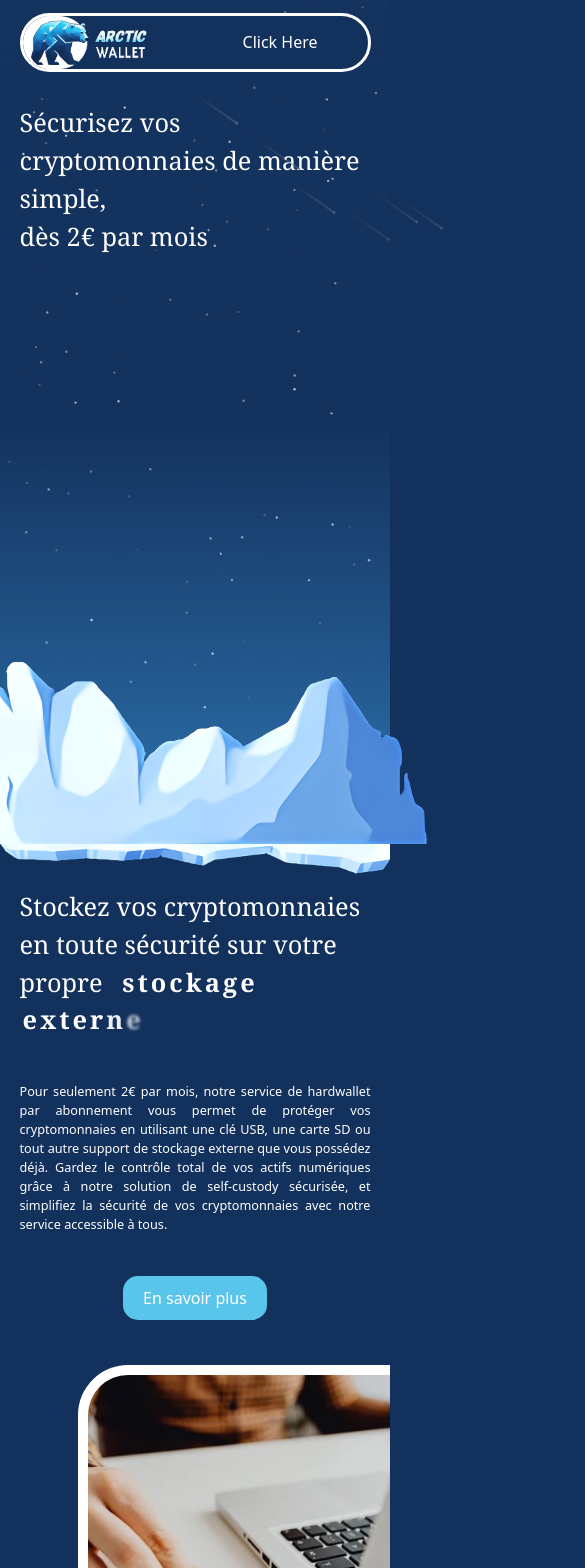
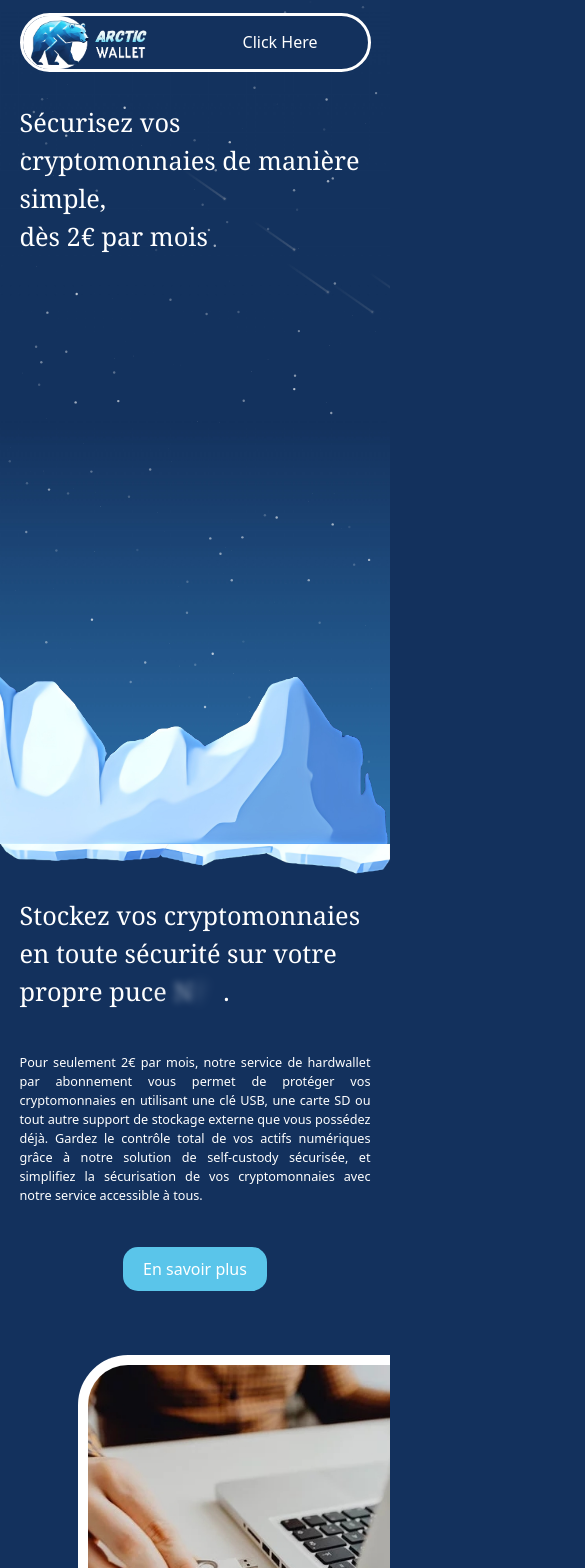
Before and after one commit to Dreix0/Arctic_Wallet_website, a Next.js app: page / in a window 390 px wide. Shown: the top 1568 px of the page, 585 px wide, since content can reach past the window. Built offline with nearby package versions, Linux system fonts and the light colour scheme.

Commit message:
mobile bug

```diff
--- a/app/components/meteors.tsx
+++ b/app/components/meteors.tsx
@@ -21,7 +21,7 @@ export const Meteors = ({ number = 7 }: MeteorsProps) => {
   }, [number]);
 
   return (
-    <>
+    <div id="meteors">
       {[...meteorStyles].map((style, idx) => (
         // Meteor Head
         <span
@@ -34,7 +34,7 @@ export const Meteors = ({ number = 7 }: MeteorsProps) => {
           <div className="pointer-events-none absolute top-1/2 -z-10 h-[1px] w-[50px] -translate-y-1/2 bg-gradient-to-r from-slate-500 to-transparent" />
         </span>
       ))}
-    </>
+    </div>
   );
 };
 
--- /dev/null
+++ b/app/components/mobile_flip_words.tsx
@@ -0,0 +1,57 @@
+"use client";
+import React, { useCallback, useEffect, useState } from "react";
+import { AnimatePresence, motion } from "framer-motion";
+import { cn } from "@/utils/cn"
+
+export const MobileFlipWords = ({
+  words,
+  duration = 3000,
+  className,
+}: {
+  words: string[];
+  duration?: number;
+  className?: string;
+}) => {
+  const [currentWord, setCurrentWord] = useState(words[0]);
+  const [isAnimating, setIsAnimating] = useState<boolean>(false);
+
+  const startAnimation = useCallback(() => {
+    const word = words[words.indexOf(currentWord) + 1] || words[0];
+    setCurrentWord(word);
+    setIsAnimating(true);
+  }, [currentWord, words]);
+
+  useEffect(() => {
+    if (!isAnimating)
+      setTimeout(() => {
+        startAnimation();
+      }, duration);
+  }, [isAnimating, duration, startAnimation]);
+
+  return (
+    <AnimatePresence
+      onExitComplete={() => {
+        setIsAnimating(false);
+      }}
+    >
+      <motion.span
+        className={cn(className)}
+        key={currentWord}
+      >
+        {currentWord.split("").map((letter, index) => (
+          <motion.span
+            key={currentWord + index}
+            initial={{ opacity: 0, y: 0, filter: "blur(8px)" }}
+            animate={{ opacity: 1, y: 0, filter: "blur(0px)" }}
+            transition={{
+              delay: index * 0.08,
+              duration: 0.4,
+            }}
+          >
+            {letter}
+          </motion.span>
+        ))}
+      </motion.span>
+    </AnimatePresence>
+  );
+};
--- a/app/globals.css
+++ b/app/globals.css
@@ -18,8 +18,6 @@ Voir pour rajouter des images de banquise pour éviter qu'elles soient trop gros
 
 body {
   color: rgb(var(--foreground-rgb));
-  max-width: 100vw;
-  overflow-x: hidden;
   background-color: rgb(var(--background-rgb));
 }
 
@@ -92,9 +90,14 @@ nav button{
 /* Header */
 #header{
   height: 100vh;
+  overflow: hidden;
   padding-top: 10vh;
   background: url("../public/DA/fond_dégradé.jpg");  /* Mettre un radiant plutôt qu'une image */
   background-size: cover;
+}
+
+#meteors{
+  position: relative;
 }
 
 #header h1{
@@ -117,8 +120,7 @@ nav button{
   #banquise_img_2, #banquise_img_3{display: none}
 
   #banquise_img_1{
-    width: 120vw;
-    right: -10vw;
+    /* Voir affichage */
   }
 }
 
@@ -193,13 +195,8 @@ nav button{
   background-color: white;
 }
 
-.flip_words {
-  margin-left: 10px;
-  font-weight: bold;
-}
-
-.flip_words *{
-  margin-left: 3px;
+.mobile_flip_words{
+  display: none;
 }
 
 @media (max-width: 768px) {
@@ -212,6 +209,14 @@ nav button{
     width: 80vw;
     max-height: 50vh;
     margin-left: 20vw;
+  }
+
+  .mobile_flip_words{
+    display: inline;
+  }
+
+  .flip_words{
+    display: none;
   }
 }
 
@@ -456,6 +461,10 @@ nav button{
     min-width: 0;
     margin-left: -5vw;
   }
+
+  #faq div div{
+    margin-left: 0vw;
+  }
 }
 
 /* Footer */
@@ -505,13 +514,13 @@ footer hr{
 
 #algues{
   width: 250px;
-  right: -60px;
+  right: 0px;
   z-index: -1;
 }
 
 #bulles{
   width: 150px;
-  right: 0px;
+  right: 50px;
   z-index: -1;
 }
 
@@ -529,7 +538,18 @@ footer hr{
     margin: 25px auto;
   }
 
-  #footer_content div{
+  #footer_content div p, #footer_content div a{
     width: 80vw;
+    text-align: center;
+    font-size: smaller;
+  }
+
+  #footer_content h2{
+    text-decoration: underline;
+    margin-top: -35px;
+  }
+
+  #footer_content div img{
+    margin: auto;
   }
 }
--- a/app/page.tsx
+++ b/app/page.tsx
@@ -14,6 +14,7 @@ import Ripple from "./components/ripple";
 import Chart from "./components/chart";
 import MobileRipple from "./components/mobile_ripple";
 import { FlipWords } from "./components/flip_words";
+import { MobileFlipWords } from "./components/mobile_flip_words";
 
 import Data from "./data/data.json"
 
@@ -97,9 +98,11 @@ export default function Home() {
 
       <div id="presentation">
         <div>
-          <h1>Stockez vos cryptomonnaies en toute sécurité sur votre propre <FlipWords words={["clé USB", "carte SD", "puce NFC", "stockage externe"]} className="flip_words"/></h1>
+          <h1>Stockez vos cryptomonnaies en toute sécurité sur votre propre <FlipWords words={["clé USB", "carte SD", "puce NFC", "stockage externe"]} className="flip_words"/>
+            <MobileFlipWords words={["clé USB", "carte SD", "puce NFC"]} className="mobile_flip_words"/>.
+          </h1>
           <p>Pour seulement 2€ par mois, notre service de hardwallet par abonnement vous permet de protéger vos cryptomonnaies en utilisant une clé USB, une carte SD ou tout autre support de stockage externe que vous possédez déjà.
-            Gardez le contrôle total de vos actifs numériques grâce à notre solution de self-custody sécurisée, et simplifiez la sécurité de vos cryptomonnaies avec notre service accessible à tous.</p>
+            Gardez le contrôle total de vos actifs numériques grâce à notre solution de self-custody sécurisée, et simplifiez la sécurisation de vos cryptomonnaies avec notre service accessible à tous.</p>
             <Link href={"#advantages_bloc"}><button>En savoir plus</button></Link>
         </div>
         <img src="presentation/clé_usb_2.jpg" alt="image avec clé USB" id="usb_key"/>
@@ -187,7 +190,7 @@ export default function Home() {
                   Vous pouvez commencer à protéger vos actifs numériques sans investir dans des équipements et ainsi placer votre capital dans de réels actifs.</p>
                 <br/>
                 <p>En investissant ce capital plutôt qu&apos;en l&apos;immobilisant dans l&apos;achat d&apos;un hardwallet, vous évitez un manque à gagner potentiellement important sur de longues périodes.
-                  Sur le graphique si dessous, vous pouvez comparer le côut de revient de votre hardwallet en fonction du modèle de financement.</p>
+                  Sur le graphique ci dessous, vous pouvez comparer le coût de revient de votre hardwallet en fonction du modèle de financement.</p>
               </div>
               <div className={"image"}><img src="animation/payment.gif" alt="offline gif" /></div>
             </div>
@@ -220,7 +223,7 @@ export default function Home() {
               <div className={"image"}><img src="animation/world.gif" alt="offline gif" /></div>
               <div className={"texte"}>
                 <h2>Accessible partout dans le monde</h2>
-                <p>PPeu importe où vous vous trouvez, notre solution de hardwallet est disponible pour vous.
+                <p>Peu importe où vous vous trouvez, notre solution de hardwallet est disponible pour vous.
                   Puisque nous ne vendons pas de dispositif physique, nous ne sommes pas limités par des contraintes de livraison, et vous pouvez accéder à notre wallet où que vous soyez dans le monde.</p>
               </div>
             </div>
```
